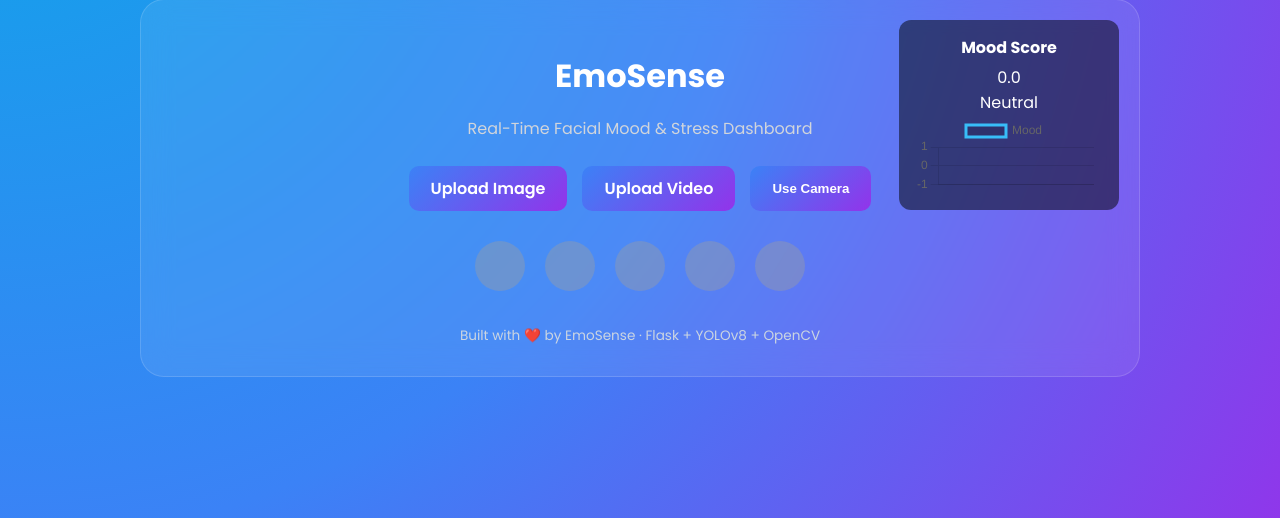
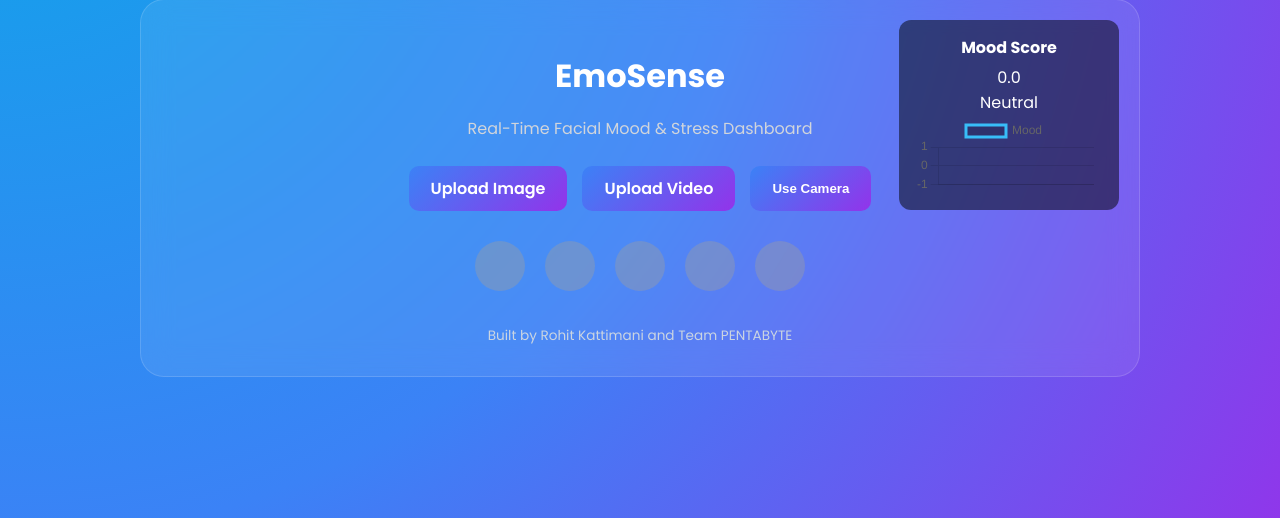
Before and after one commit to RohitKattimani/EmoSense, a Flask app: page / in a window 1280 px wide. Shown: the part 212-730 px from the top of the page. Run offline with Flask 3, Linux system fonts and the light colour scheme; some libraries are stand-ins or nearby versions; grey boxes are pictures that could not be loaded.

Commit message:
Update index.html

```diff
--- a/templates/index.html
+++ b/templates/index.html
@@ -127,7 +127,7 @@
       <canvas id="scoreChart" width="180" height="80"></canvas>
     </div>
 
-    <footer>Built with ❤️ by EmoSense · Flask + YOLOv8 + OpenCV</footer>
+    <footer>Built by Rohit Kattimani and Team PENTABYTE</footer>
   </div>
 
   <script src="https://cdn.socket.io/4.7.5/socket.io.min.js"></script>
```
